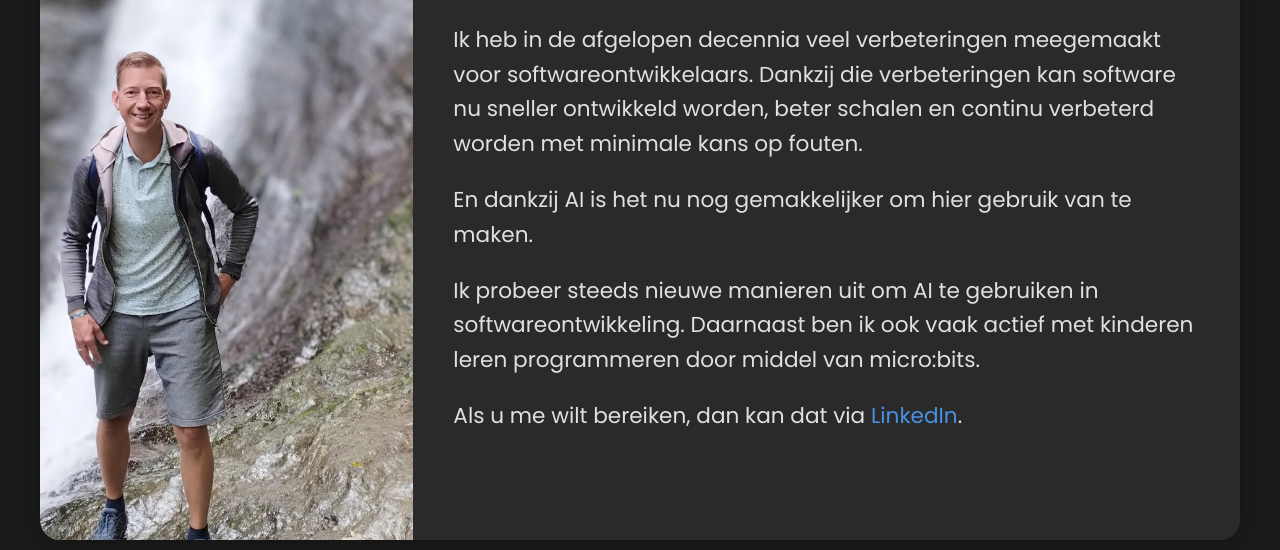
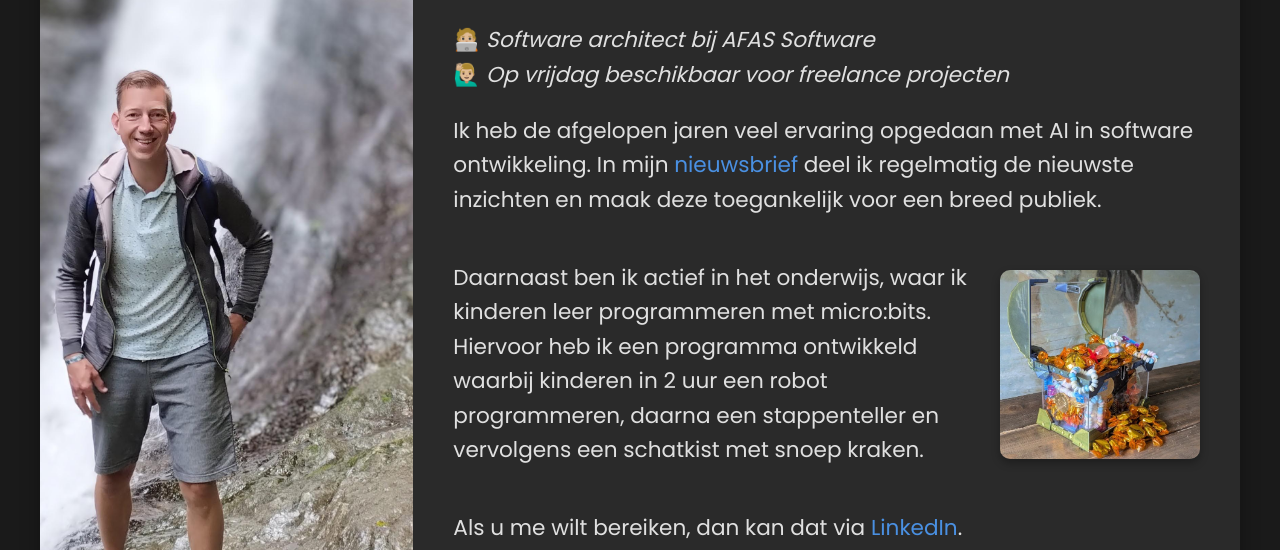
Before and after one commit to johan-gorter/johan-gorter.github.io, a plain HTML site: page index.html in a window 1280 px wide. Shown: the part 154-704 px from the top of the page. Drawn offline with Linux system fonts and the light colour scheme.

Commit message:
new formula

```diff
--- a/index.html
+++ b/index.html
@@ -3,7 +3,7 @@
 <head>
     <meta charset="UTF-8">
     <meta name="viewport" content="width=device-width, initial-scale=1.0">
-    <title>Welkom</title>
+    <title>Johan Gorter</title>
     <link href="https://fonts.googleapis.com/css2?family=Poppins:wght@300;400;600&display=swap" rel="stylesheet">
     <link rel="stylesheet" href="https://cdnjs.cloudflare.com/ajax/libs/font-awesome/6.4.0/css/all.min.css">
     <style>
@@ -112,9 +112,32 @@
             font-size: 0.8em;
         }
 
+        .treasure-paragraph {
+            display: flex;
+            align-items: center;
+            gap: 20px;
+        }
+        .treasure-paragraph .text {
+            flex: 1;
+        }
+        .treasure-paragraph .treasure-image {
+            width: 200px;
+            height: auto;
+            border-radius: 10px;
+            box-shadow: 0 4px 8px rgba(0, 0, 0, 0.3);
+        }
+
         @media (max-width: 768px) {
             .footer {
                 font-size: 0.8em;
+            }
+            .treasure-paragraph {
+                flex-direction: column;
+            }
+            .treasure-paragraph .treasure-image {
+                width: 100%;
+                max-width: 200px;
+                align-self: center;
             }
         }
     </style>
@@ -126,18 +149,24 @@
         </div>
         <div class="content">
             <h1>Johan Gorter</h1>
+                <p>🧑🏼‍💻 <em>Software architect bij AFAS Software</em><br>
+                🙋🏼‍♂️ <em>Op vrijdag beschikbaar voor freelance projecten</em></p>
             <p>
-              Ik heb in de afgelopen decennia veel verbeteringen meegemaakt voor softwareontwikkelaars.
-              Dankzij die verbeteringen kan software nu sneller ontwikkeld worden,
-              beter schalen en continu verbeterd worden met minimale kans op fouten.
+                Ik heb de afgelopen jaren veel ervaring opgedaan met AI in software ontwikkeling.
+                In mijn <a href="https://www.linkedin.com/newsletters/7244982533086482432/">nieuwsbrief</a>
+                deel ik regelmatig de nieuwste inzichten en maak deze toegankelijk voor een breed publiek.
             </p>
-            <p>
-              En dankzij AI is het nu nog gemakkelijker om hier gebruik van te maken.
-            </p>
-            <p>
-                Ik probeer steeds nieuwe manieren uit om AI te gebruiken in softwareontwikkeling.
-                Daarnaast ben ik ook vaak actief met kinderen leren programmeren door middel van micro:bits.
-            </p>
+            <div class="treasure-paragraph">
+                <div class="text">
+                    <p>
+                        Daarnaast ben ik actief in het onderwijs, waar ik kinderen leer programmeren met micro:bits.
+                        Hiervoor heb ik een programma ontwikkeld waarbij kinderen in 2 uur een robot programmeren,
+                        daarna een stappenteller en vervolgens een schatkist met snoep kraken.
+                    </p>
+                </div>
+                <img src="treasure-chest.jpeg" alt="Schatkist met snoep" class="treasure-image">
+            </div>
+
             <p>
                 Als u me wilt bereiken, dan kan dat via <a href="https://www.linkedin.com/services/page/14045b32927401074b/">LinkedIn</a>.
             </p>
```
Also changed, not shown: treasure-chest.jpeg (added).
